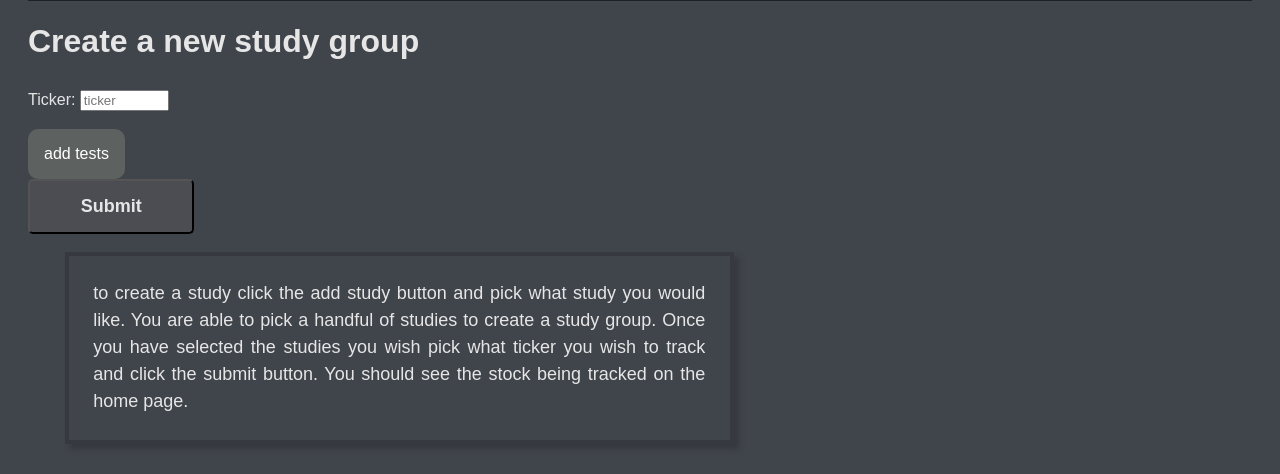
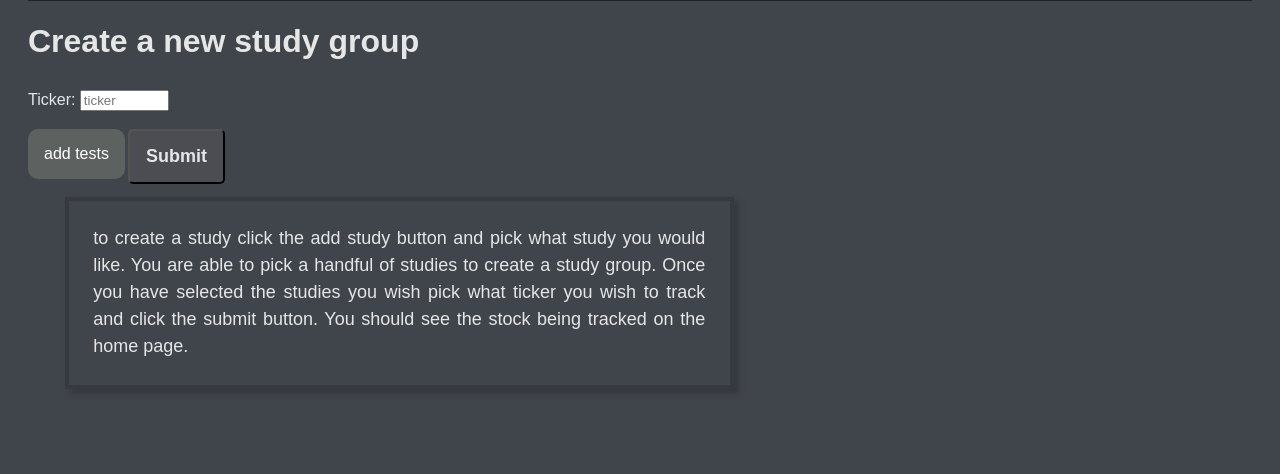
Before and after one commit to SJK146/447SoftEngi, a Flask app: page /add_study in a window 1280 px wide. Shown: the part 109-583 px from the top of the page. Run offline with Flask 3, Linux system fonts and the light colour scheme; a user stored in the database is signed in; data comes from the database, SQL or seed files in the repository; data that the repository does not hold is empty.

Commit message:
Ok. This one for real I think. Buttons changed around, text input is black on white yadda yadda. Should be ok now?

```diff
--- a/project/static/styles.css
+++ b/project/static/styles.css
@@ -9,6 +9,10 @@
 *{
   font-family: sans-serif;
   color: #e6e6e6;
+}
+
+input{
+  color: black;
 }
 
 a:active {
@@ -261,8 +265,11 @@ font-weight: 600;
 border-radius: 5px;
 cursor: pointer;
 }
+
 .userInputButtonStocks{
 width: 100%;
+left: 100px;
+position: absolute;
 background-color: rgba(106, 106, 106, 0.258);
 color: #e6e6e6;
 padding: 15px 0;
--- a/project/templates/add_study.html
+++ b/project/templates/add_study.html
@@ -13,7 +13,7 @@
 	<br>
 	<div class="dropdown">
 		<button class="dropbtn" type="button">add tests</button>
-		<input class ="userInputButtonStocks" type="submit" value="Submit">
+		<input style="float:right;" class ="userInputButtonStocks" type="submit" value="Submit">
 		<div class="dropdown-content">
 			{% for test in tests %}
 			<div class='dropdown-subcontent-{{ loop.index }}'>
```
